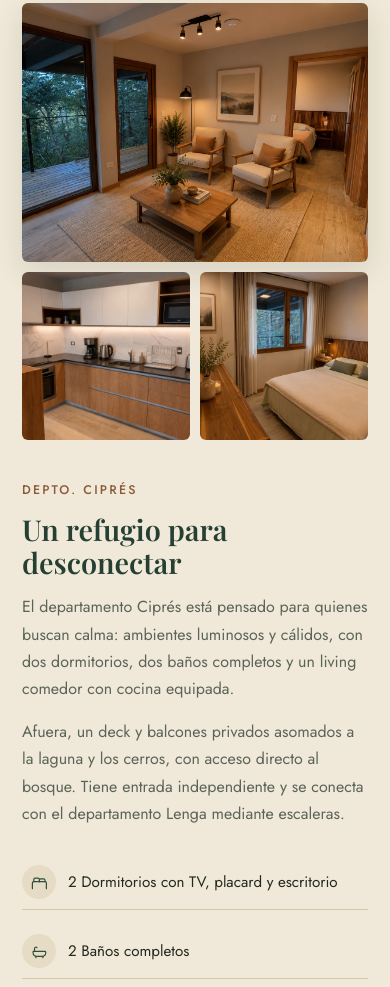
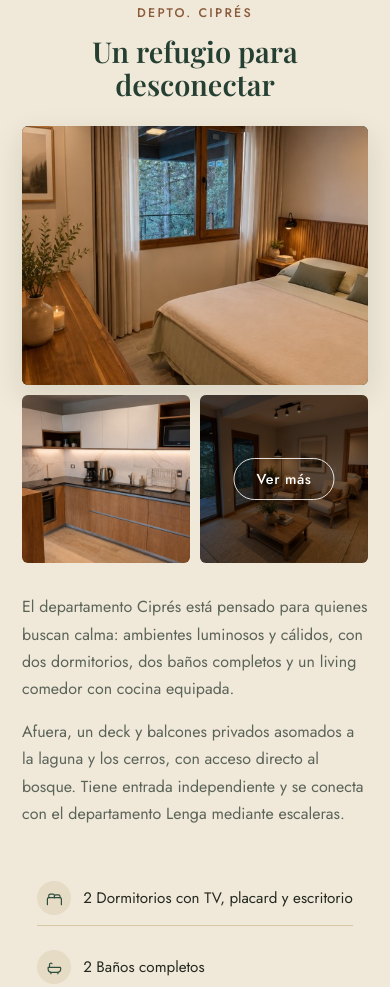
Before and after one commit to laumazzotta/altuelodge, a plain HTML site: page index.html in a window 390 px wide. Shown: the part 2840-3827 px from the top of the page. Drawn offline with nearby package versions, Linux system fonts and the light colour scheme; a web font is replaced by a local one.

Commit message:
Galería clickeable en fichas de deptos., nueva foto de primavera y footer con crédito
- Fotos de Ciprés y Lenga abren el lightbox; tercera foto con overlay "Ver más"
- Mobile: título → fotos → descripción en las fichas de deptos.
- Nueva imagen de primavera (lupinos) y alt texts actualizados
- Footer: crédito Malama Digital, layout responsive
- Ajustes de textos (meta description, tagline, alts de galería)

Co-Authored-By: Claude Opus 5.5 <noreply@anthropic.com>

```diff
--- a/css/style.css
+++ b/css/style.css
@@ -487,17 +487,60 @@ p { line-height: 1.7; margin: 0 0 1em; color: var(--text-muted); }
   grid-template-columns: repeat(2, minmax(0, 1fr));
   gap: 14px;
 }
-.about-gallery img {
+.about-gallery-item {
+  position: relative;
+  display: block;
+  overflow: hidden;
+  aspect-ratio: 1 / 1;
+  padding: 0;
+  border: none;
+  border-radius: var(--radius);
+  background: var(--forest-800);
+  cursor: zoom-in;
+}
+.about-gallery-item img {
   width: 100%;
-  aspect-ratio: 1 / 1;
+  height: 100%;
   object-fit: cover;
-  border-radius: var(--radius);
+  transition: transform var(--transition), filter var(--transition);
+}
+.about-gallery-item:hover img { transform: scale(1.05); filter: brightness(0.92); }
+.about-gallery-item:focus-visible {
+  outline: 2px solid var(--wood-600);
+  outline-offset: 3px;
 }
 .about-gallery .about-gallery-main {
   grid-column: 1 / -1;
   aspect-ratio: 4 / 3;
   box-shadow: var(--shadow-soft);
 }
+/* Tercera foto: overlay negro al 50% con botón "Ver más" */
+.about-gallery-more { cursor: pointer; }
+.about-gallery-more::after {
+  content: "";
+  position: absolute;
+  inset: 0;
+  background: rgba(0, 0, 0, 0.5);
+  transition: background var(--transition);
+}
+.about-gallery-more:hover::after { background: rgba(0, 0, 0, 0.6); }
+.about-gallery-more-label {
+  position: absolute;
+  top: 50%;
+  left: 50%;
+  z-index: 1;
+  transform: translate(-50%, -50%);
+  padding: 10px 22px;
+  border: 1px solid rgba(255, 255, 255, 0.85);
+  border-radius: 999px;
+  color: #fff;
+  font-size: 0.9rem;
+  font-weight: 500;
+  letter-spacing: 0.04em;
+  white-space: nowrap;
+  transition: background var(--transition), color var(--transition);
+}
+.about-gallery-more:hover .about-gallery-more-label { background: #fff; color: var(--forest-800); }
 
 .about-text h2 { font-size: clamp(1.8rem, 3vw, 2.5rem); }
 .about-cta { margin-top: 30px; }
@@ -1019,14 +1062,24 @@ p { line-height: 1.7; margin: 0 0 1em; color: var(--text-muted); }
 .footer-social a:hover::after { width: 100%; }
 
 .footer-bottom {
-  text-align: center;
-  padding: 22px 0 26px;
+  display: flex;
+  justify-content: space-between;
+  align-items: center;
+  gap: 8px 24px;
+  padding-top: 22px;
+  padding-bottom: 26px;
 }
 .footer-bottom p {
   color: rgba(243, 236, 223, 0.5);
-  font-size: 0.82rem;
+  font-size: 0.9rem;
   margin: 0;
 }
+.footer-credit a {
+  color: inherit;
+  text-decoration: none;
+  transition: color 0.2s ease;
+}
+.footer-credit a:hover { color: var(--beige-100); }
 
 /* ---------- Lightbox ---------- */
 .lightbox {
@@ -1172,6 +1225,15 @@ p { line-height: 1.7; margin: 0 0 1em; color: var(--text-muted); }
   .apts-grid { grid-template-columns: 1fr; max-width: 640px; margin: 0 auto; }
   .about-grid { grid-template-columns: 1fr; gap: 40px; }
   .about-grid--reverse > .about-gallery { order: 0; }
+  /* Mobile: título → fotos → descripción y features */
+  .about-grid { display: flex; flex-direction: column; gap: 0; }
+  .about-text { display: contents; }
+  .about-text > * { order: 1; }
+  .about-text > .about-cta { align-self: center; }
+  .about-text > .eyebrow,
+  .about-text > h2 { order: -1; text-align: center; }
+  .about-grid > .about-gallery,
+  .about-grid--reverse > .about-gallery { order: 0; margin: 10px 0 30px; }
   .group-band-inner { grid-template-columns: 1fr; }
   .solar-banner { grid-template-columns: 1fr; }
   .solar-image { height: auto; aspect-ratio: 16 / 10; max-height: 46vh; min-height: 220px; }
@@ -1230,7 +1292,10 @@ p { line-height: 1.7; margin: 0 0 1em; color: var(--text-muted); }
   .gallery-item-hero { grid-row: span 1; }
   .contact-form { padding: 28px 22px; }
   .info-card { padding: 26px; }
-  .footer-inner { flex-direction: column; }
+  .site-footer { padding-top: 56px; }
+  .footer-inner { flex-direction: column; gap: 36px; padding-bottom: 40px; }
+  .footer-social { flex-wrap: wrap; gap: 14px 26px; }
+  .footer-bottom { flex-direction: column; text-align: center; gap: 12px; padding-top: 28px; padding-bottom: 36px; }
   .lightbox-arrow { width: 42px; height: 42px; font-size: 0.95rem; }
   .lightbox-prev { left: 10px; }
   .lightbox-next { right: 10px; }
@@ -1248,7 +1313,7 @@ p { line-height: 1.7; margin: 0 0 1em; color: var(--text-muted); }
 
 @media (prefers-reduced-motion: reduce) {
   html { scroll-behavior: auto; }
-  .reveal, .hero-slide, .solar-slide, .scroll-cue span, .apt-card, .apt-card-image img, .gallery-item img, .season-image img, .hosts-image img {
+  .reveal, .hero-slide, .solar-slide, .scroll-cue span, .apt-card, .apt-card-image img, .gallery-item img, .about-gallery-item img, .season-image img, .hosts-image img {
     animation: none !important;
     transition: none !important;
   }
--- a/index.html
+++ b/index.html
@@ -157,10 +157,17 @@
   <section id="depto-cipres" class="about about--tinted">
     <div class="section-inner">
       <div class="about-grid">
-        <div class="about-gallery reveal">
-          <img class="about-gallery-main" src="img/interior-estar.jpg" alt="Sala de estar del Depto. Ciprés, con sillones, balcón privado y acceso al dormitorio" data-i18n-attr-alt="cipres.imgAlt1" loading="lazy">
-          <img src="img/interior-cocina-full.jpg" alt="Cocina completa del Depto. Ciprés, con mesada de mármol" data-i18n-attr-alt="cipres.imgAlt2" loading="lazy">
-          <img src="img/interior-dorm-principal-ventana.jpg" alt="Dormitorio principal del Depto. Ciprés, con ventana al bosque" data-i18n-attr-alt="cipres.imgAlt3" loading="lazy">
+        <div class="about-gallery reveal" data-apt-gallery="cipres">
+          <button type="button" class="about-gallery-item about-gallery-main" data-index="5">
+            <img src="img/interior-dorm-principal-ventana.jpg" alt="Dormitorio principal del Depto. Ciprés, con ventana al bosque" data-i18n-attr-alt="cipres.imgAlt3" loading="lazy">
+          </button>
+          <button type="button" class="about-gallery-item" data-index="2">
+            <img src="img/interior-cocina-full.jpg" alt="Cocina completa del Depto. Ciprés, con mesada de mármol" data-i18n-attr-alt="cipres.imgAlt2" loading="lazy">
+          </button>
+          <button type="button" class="about-gallery-item about-gallery-more" data-index="0">
+            <img src="img/interior-estar.jpg" alt="Sala de estar del Depto. Ciprés, con sillones, balcón privado y acceso al dormitorio" data-i18n-attr-alt="cipres.imgAlt1" loading="lazy">
+            <span class="about-gallery-more-label" data-i18n="lightbox.seeMore">Ver más</span>
+          </button>
         </div>
         <div class="about-text reveal">
           <p class="eyebrow" data-i18n="cipres.eyebrow">Depto. Ciprés</p>
@@ -188,10 +195,17 @@
   <section id="depto-lenga" class="about">
     <div class="section-inner">
       <div class="about-grid about-grid--reverse">
-        <div class="about-gallery reveal">
-          <img class="about-gallery-main" src="img/lenga-dorm-matrimonial.jpg" alt="Dormitorio matrimonial del Depto. Lenga, con respaldo de madera, escritorio y ventana al bosque" data-i18n-attr-alt="lenga.imgAlt1" loading="lazy">
-          <img src="img/lenga-cocina.jpg" alt="Cocina del Depto. Lenga, con ventanal al deck y vista a los cerros nevados" data-i18n-attr-alt="lenga.imgAlt2" loading="lazy">
-          <img src="img/lenga-deck.jpg" alt="Deck del Depto. Lenga, con baranda de vidrio y vista a los cerros nevados" data-i18n-attr-alt="lenga.imgAlt3" loading="lazy">
+        <div class="about-gallery reveal" data-apt-gallery="lenga">
+          <button type="button" class="about-gallery-item about-gallery-main" data-index="4">
+            <img src="img/lenga-dorm-matrimonial.jpg" alt="Dormitorio matrimonial del Depto. Lenga, con respaldo de madera, escritorio y ventana al bosque" data-i18n-attr-alt="lenga.imgAlt1" loading="lazy">
+          </button>
+          <button type="button" class="about-gallery-item" data-index="3">
+            <img src="img/lenga-cocina.jpg" alt="Cocina del Depto. Lenga, con ventanal al deck y vista a los cerros nevados" data-i18n-attr-alt="lenga.imgAlt2" loading="lazy">
+          </button>
+          <button type="button" class="about-gallery-item about-gallery-more" data-index="0">
+            <img src="img/lenga-deck.jpg" alt="Deck del Depto. Lenga, con baranda de vidrio y vista a los cerros nevados" data-i18n-attr-alt="lenga.imgAlt3" loading="lazy">
+            <span class="about-gallery-more-label" data-i18n="lightbox.seeMore">Ver más</span>
+          </button>
         </div>
         <div class="about-text reveal">
           <p class="eyebrow" data-i18n="lenga.eyebrow">Depto. Lenga</p>
@@ -458,7 +472,7 @@
         </article>
         <article class="season-card reveal">
           <div class="season-image">
-            <img src="img/Lupinos tronador.jpeg" alt="Doble arcoíris sobre el lago Nahuel Huapi en primavera" data-i18n-attr-alt="seasons.springAlt" loading="lazy">
+            <img src="img/season-primavera-lupinos.jpg" alt="Lupinos violetas y rosas junto a un arroyo y el bosque nativo en primavera" data-i18n-attr-alt="seasons.springAlt" loading="lazy">
           </div>
           <div class="season-body">
             <h3 data-i18n="seasons.springTitle">Primavera</h3>
@@ -640,7 +654,7 @@
         <img src="img/icons/favicon.png" alt="" class="logo-mark" width="30" height="30">
         <span class="logo-text">Altué Lodge</span>
       </a>
-      <p data-i18n="footer.tagline">Dos departamentos de diseño en el Cerro Campanario, Bariloche.</p>
+      <p data-i18n="footer.tagline">Departamentos de diseño en el Cerro Campanario, Bariloche.</p>
     </div>
 
     <div class="footer-social">
@@ -650,8 +664,9 @@
       <a href="https://wa.me/5491124005587" target="_blank" rel="noopener" aria-label="WhatsApp">WhatsApp</a>
     </div>
   </div>
-  <div class="footer-bottom">
+  <div class="section-inner footer-bottom">
     <p>&copy; <span id="year"></span> Altué Lodge. <span data-i18n="footer.rights">Todos los derechos reservados.</span></p>
+    <p class="footer-credit"><span data-i18n="footer.madeBy">Hecho con ♡ por</span> <a href="https://malama.com.ar" target="_blank" rel="noopener">Malama Digital</a></p>
   </div>
 </footer>
 
--- a/js/script.js
+++ b/js/script.js
@@ -8,7 +8,7 @@
     es: {
       meta: {
         title: "Altué Lodge | Departamentos en alquiler — Cerro Campanario, Bariloche",
-        description: "Altué Lodge: dos departamentos de diseño en el Cerro Campanario, Bariloche. Vistas al lago Nahuel Huapi y al bosque patagónico, con energía solar propia. Reservá tu estadía."
+        description: "Altué Lodge: departamentos de diseño en el Cerro Campanario, Bariloche. Vistas a Laguna El Trébol y a la Cordillera Patagónica, con energía solar propia. Reservá tu estadía."
       },
       skip: { link: "Saltar al contenido" },
       nav: {
@@ -86,21 +86,21 @@
         feature9: "Amplio deck con vistas a los cerros y la laguna",
         feature10: "Wifi de alta velocidad",
         cta: "Consultar por el Depto. Lenga",
-        imgAlt1: "Dormitorio matrimonial del Depto. Lenga, con respaldo de madera, escritorio y ventana al bosque",
-        imgAlt2: "Cocina del Depto. Lenga, con ventanal al deck y vista a los cerros nevados",
-        imgAlt3: "Deck del Depto. Lenga, con baranda de vidrio y vista a los cerros nevados",
-        galleryAlt1: "Deck del Depto. Lenga con baranda de vidrio y vista a los cerros nevados",
-        galleryAlt2: "Salón principal con cocina, comedor, parrilla y mesa de ping pong",
-        galleryAlt3: "Salón principal con sillones, mesa de ping pong y cocina al fondo",
-        galleryAlt4: "Cocina con ventanal al deck y vista a los cerros nevados",
-        galleryAlt5: "Dormitorio matrimonial con respaldo de madera, escritorio y ventana al bosque",
-        galleryAlt6: "Dormitorio matrimonial con respaldo de madera y mesas de luz",
-        galleryAlt7: "Dormitorio matrimonial con escritorio, placard y ventanales al bosque",
-        galleryAlt8: "Dormitorio con cuchetas y camas individuales",
+        imgAlt1: "Dormitorio matrimonial del Depto. Lenga",
+        imgAlt2: "Cocina del Depto. Lenga, con ventanal al deck y vista a los cerros",
+        imgAlt3: "Deck del Depto. Lenga, con vista a los cerros y acceso directo al bosque",
+        galleryAlt1: "Deck del Depto. Lenga, con vista a los cerros y acceso directo al bosque",
+        galleryAlt2: "Salón principal",
+        galleryAlt3: "Salón principal",
+        galleryAlt4: "Cocina con vista a los cerros",
+        galleryAlt5: "Dormitorio matrimonial con escritorio y placard",
+        galleryAlt6: "Dormitorio matrimonial con escritorio y placard",
+        galleryAlt7: "Dormitorio matrimonial con escritorio y placard",
+        galleryAlt8: "Dormitorio con camas individuales y carricamas",
         galleryAlt9: "Dormitorio de camas individuales con placard y escritorio",
         galleryAlt10: "Baño completo con ducha y toallero",
         galleryAlt11: "Baño con doble bacha y espejo de pared completa",
-        galleryAlt12: "Deck con vista a la cordillera nevada entre los árboles"
+        galleryAlt12: "Deck con vista a la cordillera y acceso directo al bosque"
       },
       group: {
         eyebrow: "Para grupos y familias grandes",
@@ -119,31 +119,31 @@
         tabCipres: "Depto. Ciprés",
         tabLenga: "Depto. Lenga",
         tabExteriores: "Exteriores",
-        alt0: "Sala de estar con acceso al dormitorio principal",
+        alt0: "Sala de estar",
         alt1: "Living comedor con vista al bosque y balcón privado",
-        alt2: "Cocina completa con mesada de mármol y equipamiento premium",
-        alt3: "Pasillo de acceso con vista a la cocina",
-        alt4: "Dormitorio principal con vestidor y espejo circular",
-        alt5: "Dormitorio principal con ventana al bosque",
-        alt6: "Baño principal revestido en mármol",
+        alt2: "Cocina completa",
+        alt3: "Pasillo de acceso",
+        alt4: "Dormitorio matrimonial",
+        alt5: "Dormitorio matrimonial",
+        alt6: "Baño principal",
         alt7: "Dormitorio individual con vista al bosque",
         alt8: "Dormitorio con cama individual y cuchetas",
         alt9: "Baño secundario con ducha y ventana al bosque",
-        alt10: "Baño secundario con tocador y espejo ovalado",
-        alt11: "Cocina con heladera y acceso desde el pasillo",
-        alt12: "Mesa de comedor con vista al bosque a través del ventanal",
-        alt13: "Balcón nevado con sol filtrándose entre los árboles",
-        alt14: "Deck nevado con vista al lago entre los árboles",
+        alt10: "Baño secundario",
+        alt11: "Cocina completa",
+        alt12: "Mesa de comedor con vista al bosque",
+        alt13: "Balcón nevado",
+        alt14: "Deck",
         alt15: "Fachada de Altué Lodge entre los árboles nevados",
         alt16: "Deck privado",
         alt17: "Galería de madera hacia el bosque",
-        alt18: "Deck privado con vista al lago",
+        alt18: "Deck",
         alt19: "Escaleras y balcones asomados al bosque nevado",
         alt20: "Senda nevada de acceso entre cipreses",
         alt21: "Arquitectura contemporánea con vista a la cordillera",
         alt22: "Diseño de líneas puras integrado al paisaje",
         alt23: "Luna llena sobre la cordillera nevada, con niebla en el valle",
-        alt25: "Ingreso principal en piedra y madera nativa"
+        alt25: "Ingreso principal"
       },
       location: {
         eyebrow: "Cómo llegar",
@@ -166,7 +166,7 @@
         winterAlt: "Lago congelado y cordillera nevada vistos desde Altué Lodge en invierno",
         winterTitle: "Invierno",
         winterText: "Montañas nevadas y el lago en calma. La temporada de esquí en el Cerro Catedral, a minutos de casa, y las tardes de relax mirando el atardecer.",
-        springAlt: "Doble arcoíris sobre el lago Nahuel Huapi en primavera",
+        springAlt: "Lupinos violetas y rosas junto a un arroyo y el bosque nativo en primavera",
         springTitle: "Primavera",
         springText: "El deshielo despierta al bosque nativo. Días que se alargan, arcoíris después de la lluvia y el aire lleno de aroma a lupinos y tulipanes.",
         summerAlt: "Cielo despejado y lago Nahuel Huapi en un día de verano",
@@ -219,10 +219,11 @@
         quote: "“El mejor punto de partida para conocer todo lo que hace de Bariloche un lugar único.”"
       },
       footer: {
-        tagline: "Dos departamentos de diseño en el Cerro Campanario, Bariloche.",
+        tagline: "Departamentos de diseño en el Cerro Campanario, Bariloche.",
         cipres: "Depto. Ciprés",
         lenga: "Depto. Lenga",
-        rights: "Todos los derechos reservados."
+        rights: "Todos los derechos reservados.",
+        madeBy: "Hecho con ♡ por"
       },
       lightbox: {
         dialogAria: "Visor de imágenes",
@@ -231,13 +232,14 @@
         nextAria: "Imagen siguiente",
         zoomInAria: "Acercar",
         zoomOutAria: "Alejar",
-        zoomResetAria: "Restablecer zoom"
+        zoomResetAria: "Restablecer zoom",
+        seeMore: "Ver más"
       }
     },
     en: {
       meta: {
         title: "Altué Lodge | Apartments for Rent — Cerro Campanario, Bariloche",
-        description: "Altué Lodge: two design apartments on Cerro Campanario, Bariloche. Views of Lake Nahuel Huapi and the Patagonian forest, with their own solar power. Book your stay."
+        description: "Altué Lodge: Design apartments on Cerro Campanario, Bariloche. Views of El Trébol Lagoon and the Patagonian Mountains, with their own solar power. Book your stay."
       },
       skip: { link: "Skip to content" },
       nav: {
@@ -396,7 +398,7 @@
         winterAlt: "Frozen lake and snow-covered mountains seen from Altué Lodge in winter",
         winterTitle: "Winter",
         winterText: "Snow-covered mountains and a calm lake. Ski season at Cerro Catedral, minutes from home, and relaxed evenings watching the sunset.",
-        springAlt: "Double rainbow over Lake Nahuel Huapi in spring",
+        springAlt: "Purple and pink lupines beside a stream and native forest in spring",
         springTitle: "Spring",
         springText: "The thaw awakens the native forest. Days grow longer, rainbows follow the rain, and the air fills with the scent of lupines and tulips.",
         summerAlt: "Clear sky and Lake Nahuel Huapi on a summer day",
@@ -452,7 +454,8 @@
         tagline: "Two design apartments on Cerro Campanario, Bariloche.",
         cipres: "Ciprés Apartment",
         lenga: "Lenga Apartment",
-        rights: "All rights reserved."
+        rights: "All rights reserved.",
+        madeBy: "Made with ♡ by"
       },
       lightbox: {
         dialogAria: "Image viewer",
@@ -461,7 +464,8 @@
         nextAria: "Next image",
         zoomInAria: "Zoom in",
         zoomOutAria: "Zoom out",
-        zoomResetAria: "Reset zoom"
+        zoomResetAria: "Reset zoom",
+        seeMore: "See more"
       }
     }
   };
@@ -918,6 +922,17 @@
     });
   });
 
+  /* Fotos de las fichas de cada depto.: abren el lightbox en esa foto,
+     con todas las fotos del depto. para recorrer (incluida "Ver más") */
+  document.querySelectorAll("[data-apt-gallery]").forEach(function (grid) {
+    var group = grid.getAttribute("data-apt-gallery");
+    grid.querySelectorAll(".about-gallery-item").forEach(function (tile) {
+      tile.addEventListener("click", function () {
+        openLightbox(group, parseInt(tile.getAttribute("data-index"), 10));
+      });
+    });
+  });
+
   var locationMapTrigger = document.getElementById("locationMapTrigger");
   if (locationMapTrigger) {
     locationMapTrigger.addEventListener("click", function () {
```
Also changed, not shown: img/season-primavera-lupinos.jpg (added).
